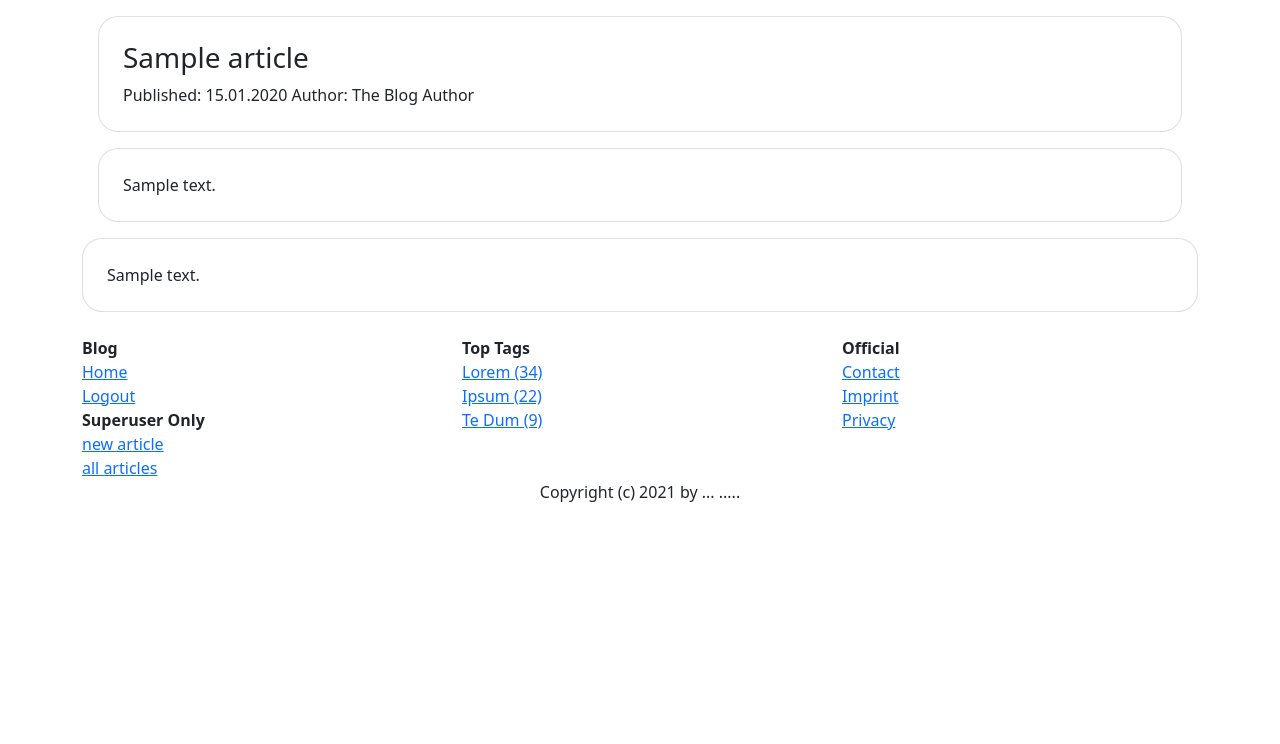
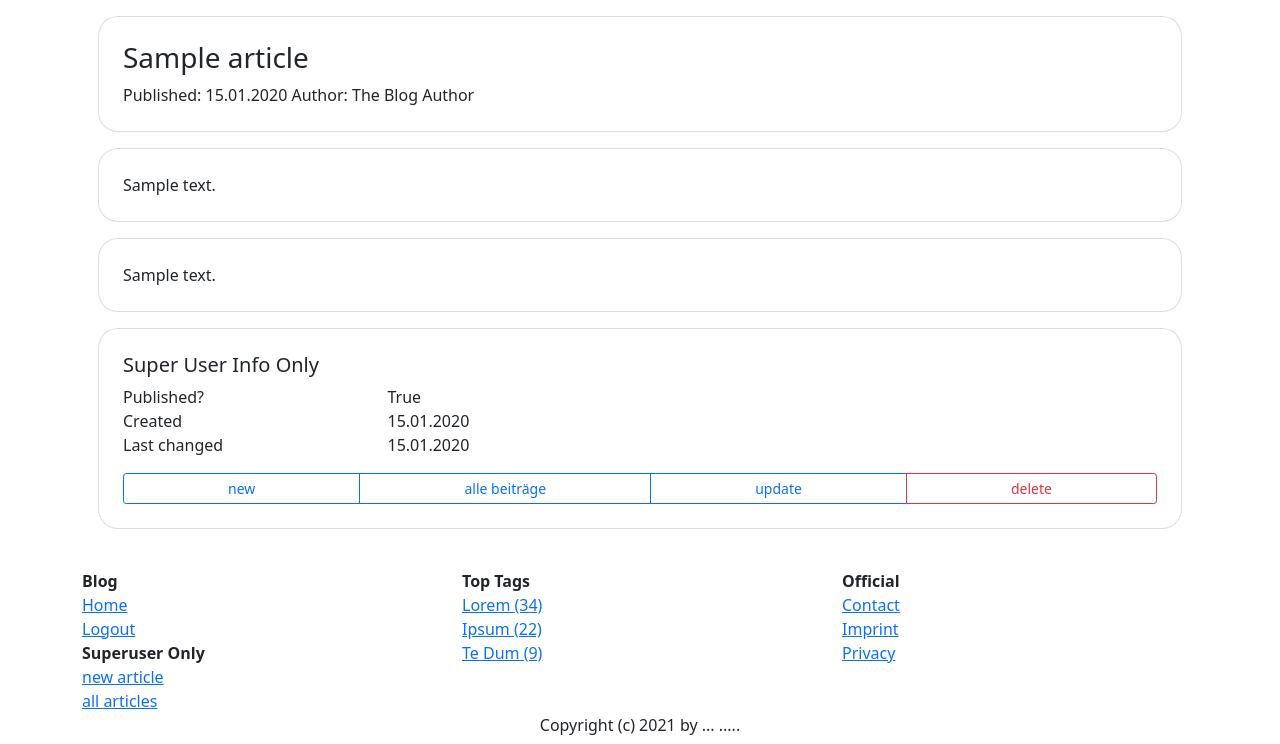
Before and after one commit to eliujulian/djangoblogdemo, a Django app: a page that uses templates/blog/article-detail.html in a window 1280 px wide. Shown: the part 56-800 px from the top of the page. Run offline with Django 3.2, Linux system fonts and the light colour scheme; a user stored in the database is signed in; tables that the repository leaves empty hold one stand-in row (values such as "Sample post").

Commit message:
article-detail.html template: added superuser-box

```diff
--- a/templates/blog/article-detail.html
+++ b/templates/blog/article-detail.html
@@ -17,14 +17,41 @@
         <!-- Comments -->
 
         {% for comment in object.blogcomment_set.all %}
-            <div class="card p-4" style="border-radius: 20px">
+            <div class="card p-4 m-3" style="border-radius: 20px">
                 {{ comment }}
             </div>
         {% endfor %}
 
         {% if user.is_superuser %}
             <!-- Superuser Buttons -->
+            <div class="card p-4 m-3" style="border-radius: 20px">
+                <h5>Super User Info Only</h5>
 
+                <div>
+                    <div class="row">
+                        <div class="col-12 col-lg-3">Published?</div>
+                        <div class="col-12 col-lg-9">{{ object.publish }}</div>
+                    </div>
+
+                    <div class="row">
+                        <div class="col-12 col-lg-3">Created</div>
+                        <div class="col-12 col-lg-9">{{ object.timestamp_created|date:'d.m.Y' }}</div>
+                    </div>
+
+                    <div class="row">
+                        <div class="col-12 col-lg-3">Last changed</div>
+                        <div class="col-12 col-lg-9">{{ object.timestamp_changed|date:'d.m.Y' }}</div>
+                    </div>
+                </div>
+
+                <div class="btn-group btn-group-sm mt-3">
+                    <a href="{% url 'article-create' %}" class="btn btn-outline-primary">new</a>
+                    <a href="{% url 'article-list' %}" class="btn btn-outline-primary">alle beiträge</a>
+                    <a href="{% url 'article-update' object.id_slug %}" class="btn btn-outline-primary">update</a>
+                  <a href="{% url 'article-delete' object.id_slug %}" class="btn btn-outline-danger">delete</a>
+                </div>
+
+            </div>
         {% endif %}
 
     </div>
```
